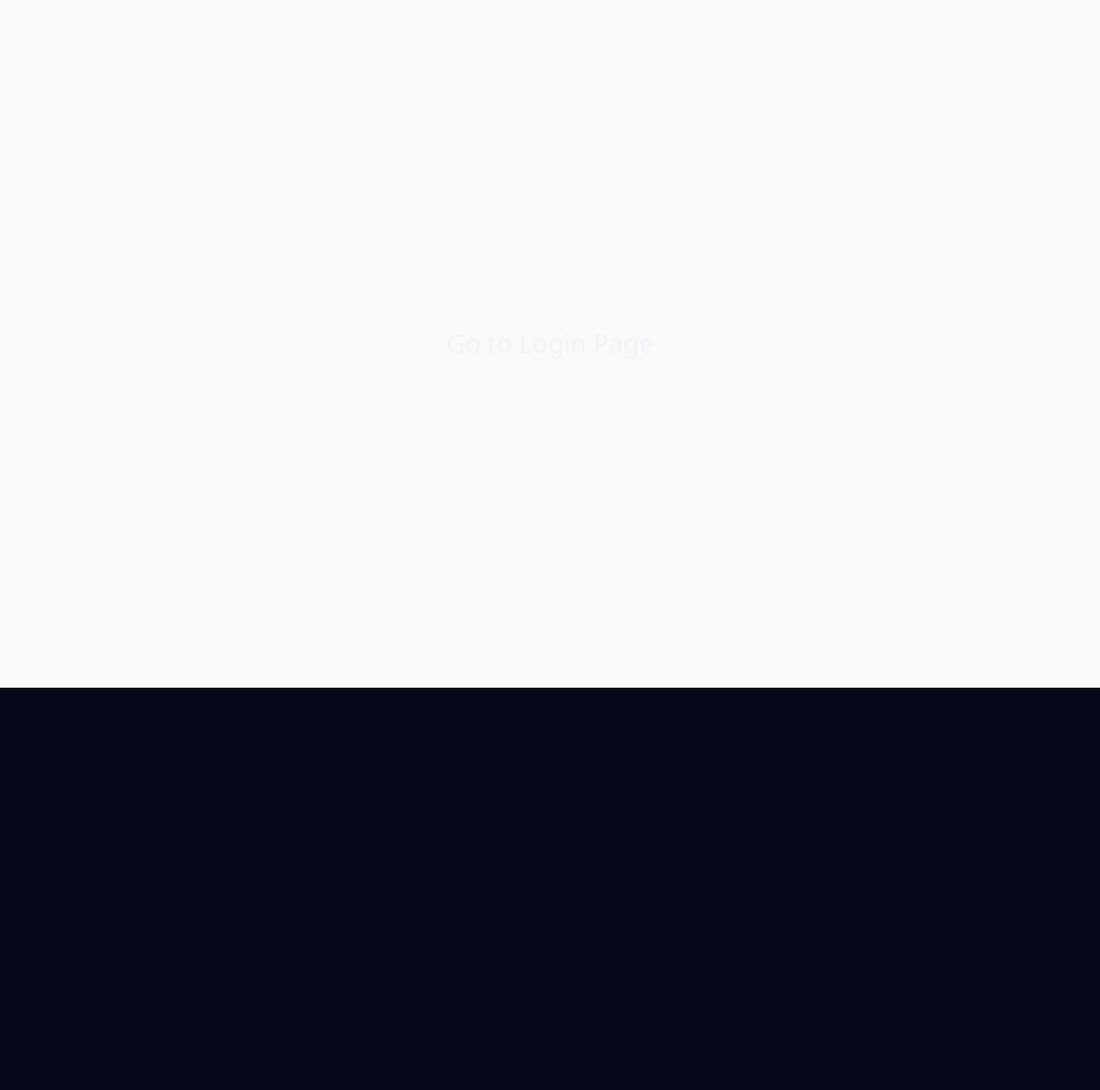
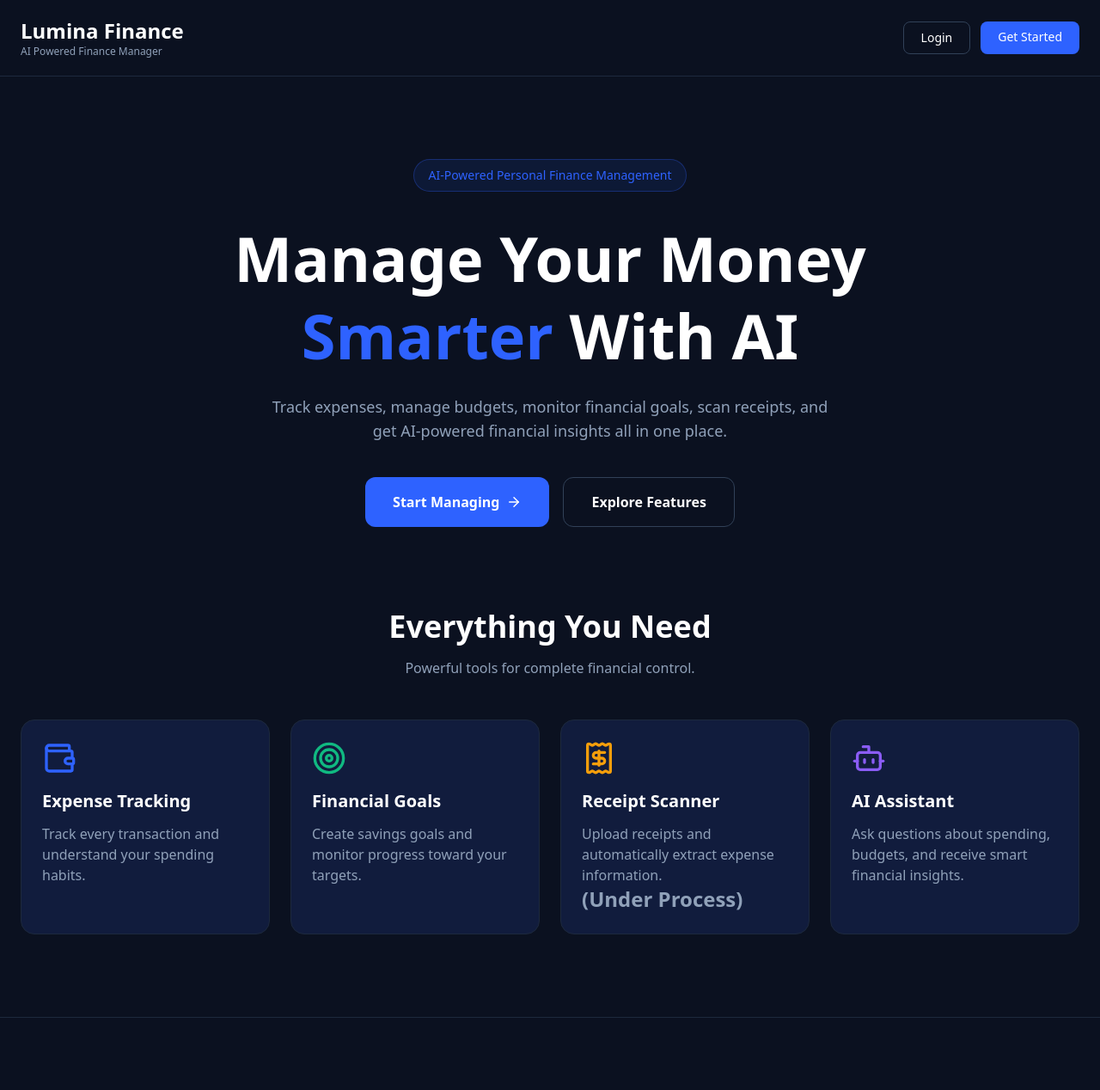
Before and after one commit to Abhineetsahay/AI-FINANCE-MANAGER, a Next.js app in the folder frontend/: page / in a window 1280 px wide. Shown: the top 1268 px of the page at 86% size. Before the commit the page ends 800 px from the top, so only its background shows below. Built offline with nearby package versions, Linux system fonts and the light colour scheme.

Commit message:
hmm add thinks like proper landing page

```diff
--- a/frontend/app/(dashboard)/dashboard/page.tsx
+++ b/frontend/app/(dashboard)/dashboard/page.tsx
@@ -4,9 +4,11 @@ import { Wallet, TrendingUp, TrendingDown, PiggyBank } from "lucide-react";
 import { Card, CardContent, CardHeader, CardTitle } from "@/components/ui/card";
 import { useDashboardStore } from "@/store/dashboard";
 import DashboardSkeleton from "@/components/dashboard/DashboardSkeleton";
+import DashboardChart from "@/components/dashboard/DashboardChart";
 
 export default function DashboardPage() {
-  const { overview, budgetSummary, transactions } = useDashboardStore();
+  const { overview, budgetSummary, transactions, monthlyTrend } =
+    useDashboardStore();
   const hasBudgetSummary =
     budgetSummary !== null && Object.keys(budgetSummary).length > 0;
 
@@ -87,8 +89,15 @@ export default function DashboardPage() {
           </CardContent>
         </Card>
       </div>
+      <div className="grid gap-6 lg:grid-cols-3">
+        <DashboardChart data={monthlyTrend} />
 
-      {/* Middle */}
+        {/* <AIInsights
+          income={overview.monthly_income}
+          expenses={overview.monthly_expense}
+          savingsRate={overview.savings_rate}
+        /> */}
+      </div>
       <div className="grid gap-6 lg:grid-cols-3">
         {/* Budget Summary */}
         <Card className="lg:col-span-2 border-slate-800 bg-[#111C3D]">
--- a/frontend/app/auth/page.tsx
+++ b/frontend/app/auth/page.tsx
@@ -74,7 +74,7 @@ export default function Page() {
 
                     <p className="max-w-md text-sm leading-6 text-(--muted) sm:text-base">
                       {activeTab === "login"
-                        ? "Sign in to continue."
+                        ? "Login in to continue."
                         : "Create your account to get started."}
                     </p>
                   </div>
--- a/frontend/app/page.tsx
+++ b/frontend/app/page.tsx
@@ -1,10 +1,147 @@
 import Link from "next/link";
+import { ArrowRight, Wallet, Target, Receipt, Bot } from "lucide-react";
+
 export default function Home() {
   return (
-    <div className="flex flex-col flex-1 items-center justify-center bg-zinc-50 font-sans dark:bg-black">
-      <Link href="/auth" className="text-3xl">
-        Go to Login Page
-      </Link>
-    </div>
+    <main className="min-h-screen bg-[#0B1120] text-white">
+      {/* Navbar */}
+      <nav className="border-b border-slate-800">
+        <div className="mx-auto flex max-w-7xl items-center justify-between px-6 py-5">
+          <div>
+            <h1 className="text-2xl font-bold">Lumina Finance</h1>
+
+            <p className="text-xs text-slate-400">AI Powered Finance Manager</p>
+          </div>
+
+          <div className="flex gap-3">
+            <Link
+              href="/auth"
+              className="rounded-lg border border-slate-700 px-5 py-2 text-sm hover:bg-slate-800"
+            >
+              Login
+            </Link>
+
+            <Link
+              href="/auth"
+              className="rounded-lg bg-[#2E62FF] px-5 py-2 text-sm font-medium hover:bg-[#2554e8]"
+            >
+              Get Started
+            </Link>
+          </div>
+        </div>
+      </nav>
+
+      {/* Hero */}
+      <section className="mx-auto flex max-w-7xl flex-col items-center px-6 py-24 text-center">
+        <div className="rounded-full border border-[#2E62FF]/30 bg-[#2E62FF]/10 px-4 py-2 text-sm text-[#2E62FF]">
+          AI-Powered Personal Finance Management
+        </div>
+
+        <h1 className="mt-8 max-w-4xl text-5xl font-bold leading-tight md:text-7xl">
+          Manage Your Money
+          <span className="text-[#2E62FF]"> Smarter </span>
+          With AI
+        </h1>
+
+        <p className="mt-6 max-w-2xl text-lg text-slate-400">
+          Track expenses, manage budgets, monitor financial goals, scan
+          receipts, and get AI-powered financial insights all in one place.
+        </p>
+
+        <div className="mt-10 flex flex-wrap justify-center gap-4">
+          <Link
+            href="/auth"
+            className="flex items-center gap-2 rounded-xl bg-[#2E62FF] px-8 py-4 font-semibold transition hover:bg-[#2554e8]"
+          >
+            Start Managing
+            <ArrowRight size={18} />
+          </Link>
+
+          <Link
+            href="#features"
+            className="rounded-xl border border-slate-700 px-8 py-4 font-semibold hover:bg-slate-800"
+          >
+            Explore Features
+          </Link>
+        </div>
+      </section>
+
+      {/* Features */}
+      <section id="features" className="mx-auto max-w-7xl px-6 pb-24">
+        <div className="mb-12 text-center">
+          <h2 className="text-4xl font-bold">Everything You Need</h2>
+
+          <p className="mt-4 text-slate-400">
+            Powerful tools for complete financial control.
+          </p>
+        </div>
+
+        <div className="grid gap-6 md:grid-cols-2 xl:grid-cols-4">
+          <div className="rounded-2xl border border-slate-800 bg-[#111C3D] p-6">
+            <Wallet className="mb-4 h-10 w-10 text-[#2E62FF]" />
+
+            <h3 className="text-xl font-semibold">Expense Tracking</h3>
+
+            <p className="mt-3 text-slate-400">
+              Track every transaction and understand your spending habits.
+            </p>
+          </div>
+
+          <div className="rounded-2xl border border-slate-800 bg-[#111C3D] p-6">
+            <Target className="mb-4 h-10 w-10 text-[#10B981]" />
+
+            <h3 className="text-xl font-semibold">Financial Goals</h3>
+
+            <p className="mt-3 text-slate-400">
+              Create savings goals and monitor progress toward your targets.
+            </p>
+          </div>
+
+          <div className="rounded-2xl border border-slate-800 bg-[#111C3D] p-6">
+            <Receipt className="mb-4 h-10 w-10 text-[#F59E0B]" />
+
+            <h3 className="text-xl font-semibold">Receipt Scanner</h3>
+
+            <p className="mt-3 text-slate-400">
+              Upload receipts and automatically extract expense information.
+              <br/>
+              <span className="font-bold text-2xl">(Under Process)</span>
+            </p>
+          </div>
+
+          <div className="rounded-2xl border border-slate-800 bg-[#111C3D] p-6">
+            <Bot className="mb-4 h-10 w-10 text-[#8B5CF6]" />
+
+            <h3 className="text-xl font-semibold">AI Assistant</h3>
+
+            <p className="mt-3 text-slate-400">
+              Ask questions about spending, budgets, and receive smart financial
+              insights.
+            </p>
+          </div>
+        </div>
+      </section>
+
+      {/* CTA */}
+      <section className="border-t border-slate-800">
+        <div className="mx-auto max-w-5xl px-6 py-20 text-center">
+          <h2 className="text-4xl font-bold">
+            Ready to Take Control of Your Finances?
+          </h2>
+
+          <p className="mt-4 text-slate-400">
+            Join Lumina Finance and make smarter financial decisions today.
+          </p>
+
+          <Link
+            href="/auth"
+            className="mt-8 inline-flex items-center gap-2 rounded-xl bg-[#2E62FF] px-8 py-4 font-semibold hover:bg-[#2554e8]"
+          >
+            Get Started
+            <ArrowRight size={18} />
+          </Link>
+        </div>
+      </section>
+    </main>
   );
 }
--- a/frontend/components/auth/login-form.tsx
+++ b/frontend/components/auth/login-form.tsx
@@ -74,7 +74,7 @@ export function LoginForm() {
         disabled={loading}
         className="h-12 w-full rounded-xl bg-(--primary) font-semibold text-(--text) shadow-lg shadow-black/20 hover:opacity-90"
       >
-        {loading ? "Signing In..." : "Sign In"}
+        {loading ? "Login..." : "Login"}
 
         {!loading && <ArrowRight className="ml-2 h-4 w-4" />}
       </Button>
--- /dev/null
+++ b/frontend/components/dashboard/DashboardChart.tsx
@@ -0,0 +1,69 @@
+"use client";
+
+import {
+  ResponsiveContainer,
+  LineChart,
+  Line,
+  XAxis,
+  YAxis,
+  Tooltip,
+} from "recharts";
+
+import { Card, CardContent, CardHeader, CardTitle } from "@/components/ui/card";
+
+interface Props {
+  data: {
+    month: number;
+    total: number;
+  }[];
+}
+
+const monthNames = [
+  "",
+  "Jan",
+  "Feb",
+  "Mar",
+  "Apr",
+  "May",
+  "Jun",
+  "Jul",
+  "Aug",
+  "Sep",
+  "Oct",
+  "Nov",
+  "Dec",
+];
+
+export default function DashboardChart({ data }: Props) {
+  const chartData = data.map((item) => ({
+    ...item,
+    monthName: monthNames[item.month],
+  }));
+
+  return (
+    <Card className="border-slate-800 bg-[#111C3D] lg:col-span-2">
+      <CardHeader>
+        <CardTitle className="text-white">Monthly Expense Trend</CardTitle>
+      </CardHeader>
+
+      <CardContent>
+        <div className="h-75">
+          <ResponsiveContainer width="100%" height="100%">
+            <LineChart data={chartData}>
+              <XAxis dataKey="monthName" />
+              <YAxis />
+              <Tooltip />
+
+              <Line
+                type="monotone"
+                dataKey="total"
+                stroke="#2E62FF"
+                strokeWidth={3}
+              />
+            </LineChart>
+          </ResponsiveContainer>
+        </div>
+      </CardContent>
+    </Card>
+  );
+}
--- a/frontend/services/dashboard.ts
+++ b/frontend/services/dashboard.ts
@@ -30,6 +30,11 @@ export interface Insight {
     financial_health: string;
 }
 
+export interface MonthlyTrend {
+    month: number;
+    total: number;
+}
+
 
 export const getOverview = async () => {
     const res = await api.get("/dashboard/summary");
@@ -49,3 +54,9 @@ export const getRecentTransactions = async () => {
 
     return res.data;
 };
+
+export const getMonthlyTrend = async () => {
+    const res = await api.get("/dashboard/monthly-trend");
+
+    return res.data;
+};
--- a/frontend/store/dashboard.ts
+++ b/frontend/store/dashboard.ts
@@ -8,30 +8,43 @@ export interface Overview {
   savings_rate: number;
 }
 export interface BudgetSummary {
-  category: number;
+  category: string;
   budget: number;
   spent: number;
   remaining: number;
+}
+
+export interface MonthlyTrend {
+  month: number;
+  total: number;
+}
+export interface MonthlyTrend {
+  month: number;
+  total: number;
 }
 
 interface DashboardStore {
   overview: Overview | null;
   budgetSummary: BudgetSummary[] | null;
   transactions: Transaction[];
+  monthlyTrend: MonthlyTrend[];
 
   setOverview: (data: Overview | null) => void;
   setBudgetSummary: (data: BudgetSummary[] | null) => void;
   setTransactions: (data: Transaction[]) => void;
+  setMonthlyTrend: (data: MonthlyTrend[]) => void;
 }
 
 export const useDashboardStore = create<DashboardStore>((set) => ({
   overview: null,
   budgetSummary: null,
   transactions: [],
-
+  monthlyTrend: [],
   setOverview: (overview: Overview | null) => set({ overview }),
 
   setBudgetSummary: (budgetSummary: BudgetSummary[] | null) => set({ budgetSummary }),
 
   setTransactions: (transactions: Transaction[]) => set({ transactions }),
+  setMonthlyTrend: (monthlyTrend) =>
+    set({ monthlyTrend }),
 }));
```
Also changed, not shown: frontend/app/(dashboard)/layout.tsx (+18 -15 lines).
